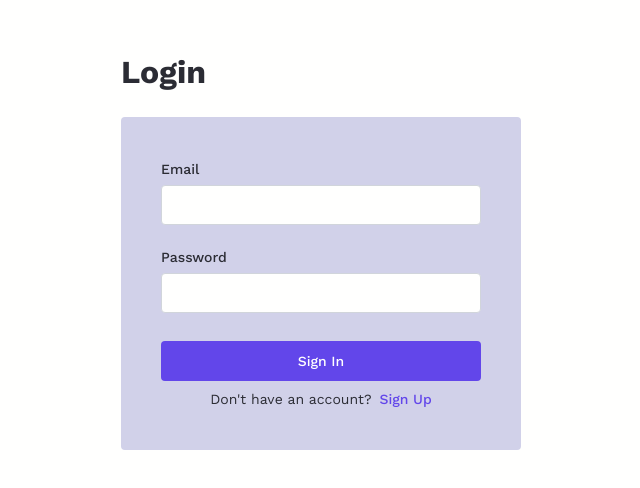
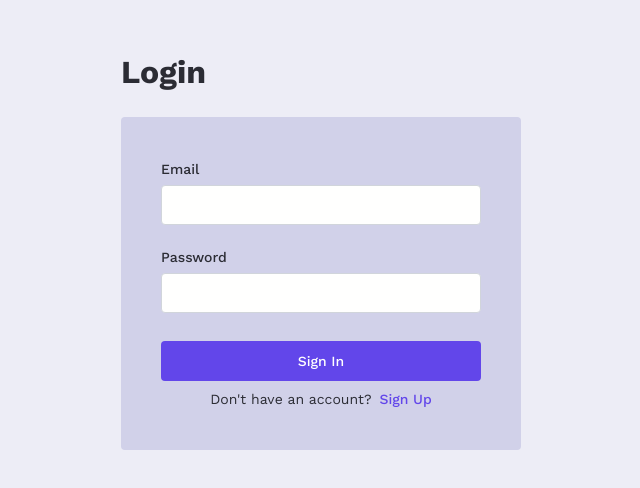
Before and after one commit to aprendizfc/trackify_frontend, a React (Vite) app: page /login in a window 1280 px wide. Shown: the part 162-650 px from the top of the page, without its empty margins (319-959 px from the left). Built offline with nearby package versions, Linux system fonts and the light colour scheme.

Commit message:
Update background-color

```diff
--- a/src/layouts/AuthLayout/AuthLayout.module.css
+++ b/src/layouts/AuthLayout/AuthLayout.module.css
@@ -3,4 +3,5 @@
   place-content: center;
   width: inherit;
   height: inherit;
+  background-color: rgb(from var(--secondary) r g b / 0.4);
 }
```
